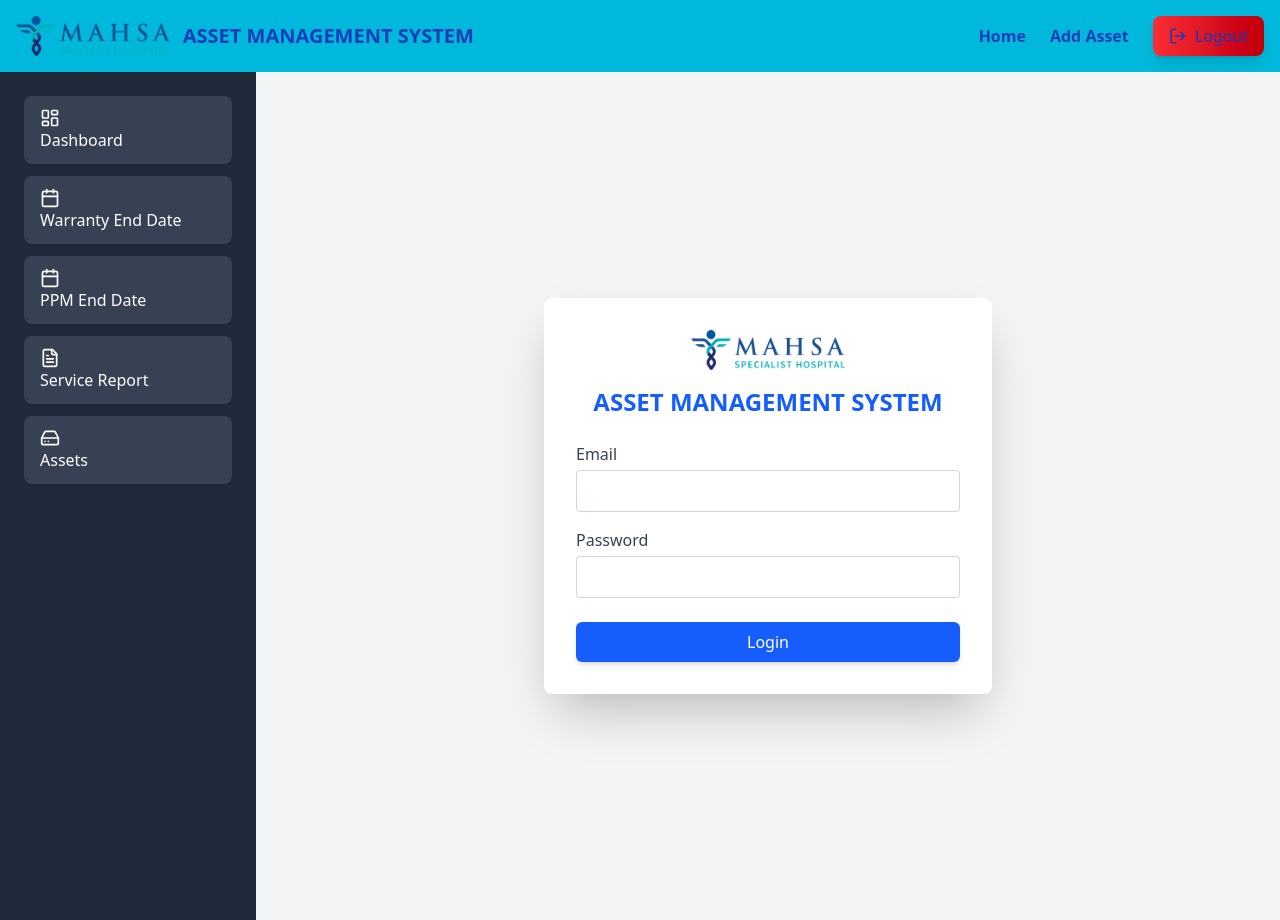
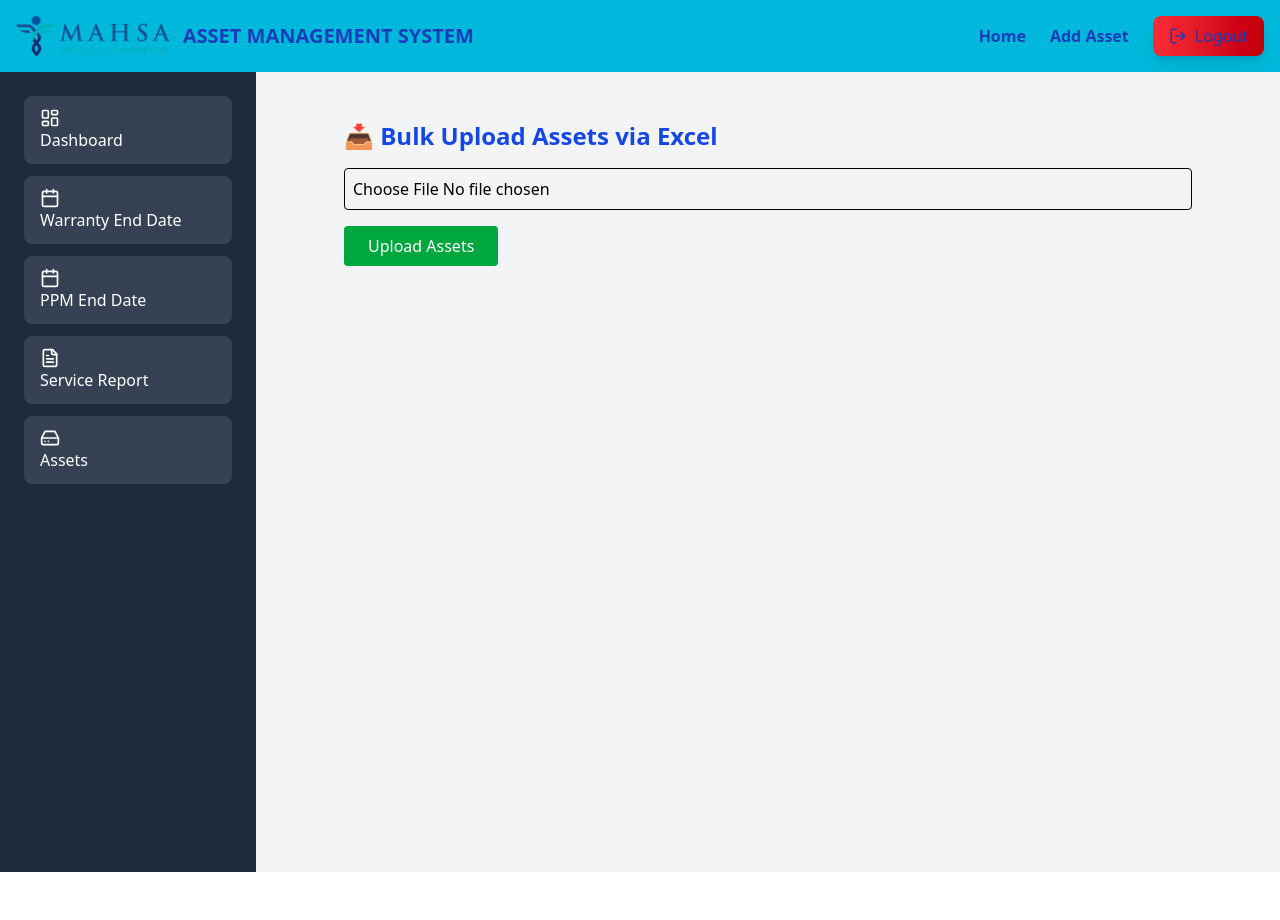
Before and after one commit to MohamedNihmath18/Asset-management-frontend, a React (Vite) app: page /bulk-upload in a window 1280 px wide. After the commit the page ends 872 px from the top, so only its background shows below. Built offline with nearby package versions, Linux system fonts and the light colour scheme; sample sign-in values are in the browser's storage.

Commit message:
bulk uploads

```diff
--- a/src/App.jsx
+++ b/src/App.jsx
@@ -92,6 +92,10 @@
 import ServiceReport from "./pages/ServiceReport";
 import Ppm from "./pages/Ppm";
 import Sidebar from "./pages/Sidebar";
+import BulkUpload from "./pages/BulkUpload";
+
+
+
 
 function Layout() {
   const location = useLocation();
@@ -116,6 +120,7 @@
             <Route path="/assets" element={<ProtectedRoute><AssetList /></ProtectedRoute>} />
             <Route path="/edit-asset/:id" element={<ProtectedRoute><EditAsset /></ProtectedRoute>} />
             <Route path="/asset/:id" element={<ProtectedRoute><AssetDetails /></ProtectedRoute>} />
+            <Route path="/bulk-upload" element={<ProtectedRoute><BulkUpload /></ProtectedRoute>} />
             <Route path="/warranty" element={<Warranty />} />
             <Route path="/service-report" element={<ServiceReport />} />
             <Route path="/ppm" element={<Ppm />} />
--- /dev/null
+++ b/src/pages/BulkUpload.jsx
@@ -0,0 +1,92 @@
+import React, { useState } from "react";
+import * as XLSX from "xlsx";
+import axios from "axios";
+
+const BulkUpload = () => {
+  const [excelData, setExcelData] = useState([]);
+  const [uploading, setUploading] = useState(false);
+
+  const handleFileChange = (e) => {
+    const file = e.target.files[0];
+    if (!file) return;
+
+    const reader = new FileReader();
+    reader.onload = (evt) => {
+      const data = evt.target.result;
+      const workbook = XLSX.read(data, { type: "binary" });
+      const sheet = workbook.Sheets[workbook.SheetNames[0]];
+      const parsedData = XLSX.utils.sheet_to_json(sheet);
+      setExcelData(parsedData);
+    };
+    reader.readAsBinaryString(file);
+  };
+
+  const handleUpload = async () => {
+    if (!excelData.length) return alert("No data to upload.");
+
+    setUploading(true);
+    try {
+      const response = await axios.post(
+        "https://asset-management-backend-vegp.onrender.com/api/assets/bulk-upload",
+        { assets: excelData }
+      );
+      alert("Assets uploaded successfully!");
+      setExcelData([]);
+    } catch (error) {
+      console.error("Error uploading assets:", error);
+      alert("Upload failed. Please check console.");
+    } finally {
+      setUploading(false);
+    }
+  };
+
+  return (
+    <div className="p-6 max-w-4xl mx-auto">
+      <h1 className="text-2xl font-bold text-blue-700 mb-4">📥 Bulk Upload Assets via Excel</h1>
+
+      <input
+        type="file"
+        accept=".xlsx, .xls"
+        onChange={handleFileChange}
+        className="mb-4 border p-2 rounded w-full"
+      />
+
+      {excelData.length > 0 && (
+        <div className="bg-white shadow p-4 rounded overflow-x-auto mb-4 max-h-96 overflow-y-auto">
+          <table className="min-w-full border text-sm">
+            <thead>
+              <tr className="bg-blue-600 text-white">
+                {Object.keys(excelData[0]).map((key) => (
+                  <th key={key} className="px-3 py-2 border">
+                    {key}
+                  </th>
+                ))}
+              </tr>
+            </thead>
+            <tbody>
+              {excelData.map((row, index) => (
+                <tr key={index} className="hover:bg-gray-100">
+                  {Object.values(row).map((val, i) => (
+                    <td key={i} className="px-3 py-2 border">
+                      {val}
+                    </td>
+                  ))}
+                </tr>
+              ))}
+            </tbody>
+          </table>
+        </div>
+      )}
+
+      <button
+        onClick={handleUpload}
+        disabled={!excelData.length || uploading}
+        className="bg-green-600 text-white px-6 py-2 rounded hover:bg-green-700"
+      >
+        {uploading ? "Uploading..." : "Upload Assets"}
+      </button>
+    </div>
+  );
+};
+
+export default BulkUpload;
```
